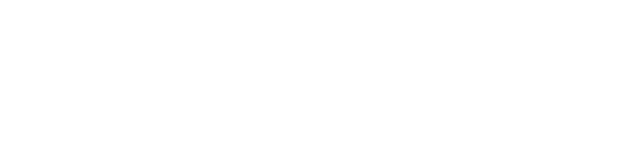
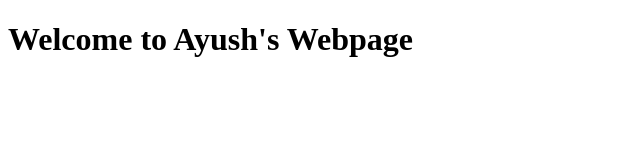
Before and after one commit to Ayushh-ops/ABES-FSD-AYUSH-355, a plain HTML site: page HTML/index.html in a window 1280 px wide. Shown: the whole page, without its empty margins (0-640 px from the left). Drawn offline with Linux system fonts and the light colour scheme.

Commit message:
Added HTML folder and created first webpage

```diff
--- a/index.html
+++ b/HTML/index.html
@@ -3,9 +3,9 @@
 <head>
     <meta charset="UTF-8">
     <meta name="viewport" content="width=device-width, initial-scale=1.0">
-    <title>Document</title>
+    <title>Ayush's Web Page</title>
 </head>
 <body>
-
+    <h1>Welcome to Ayush's Webpage</h1>
 </body>
 </html>
```
